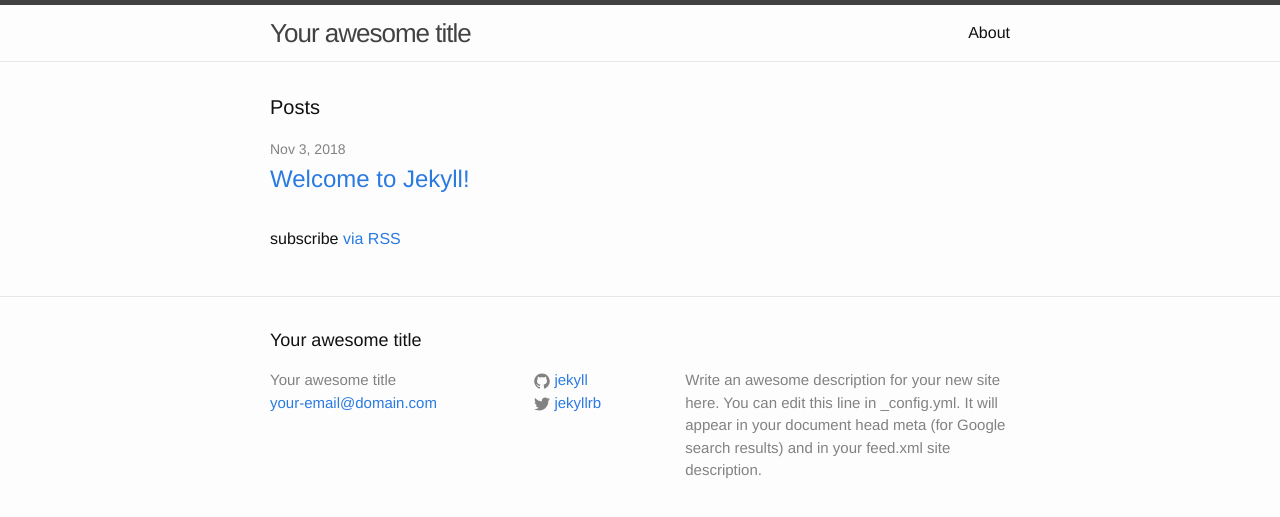
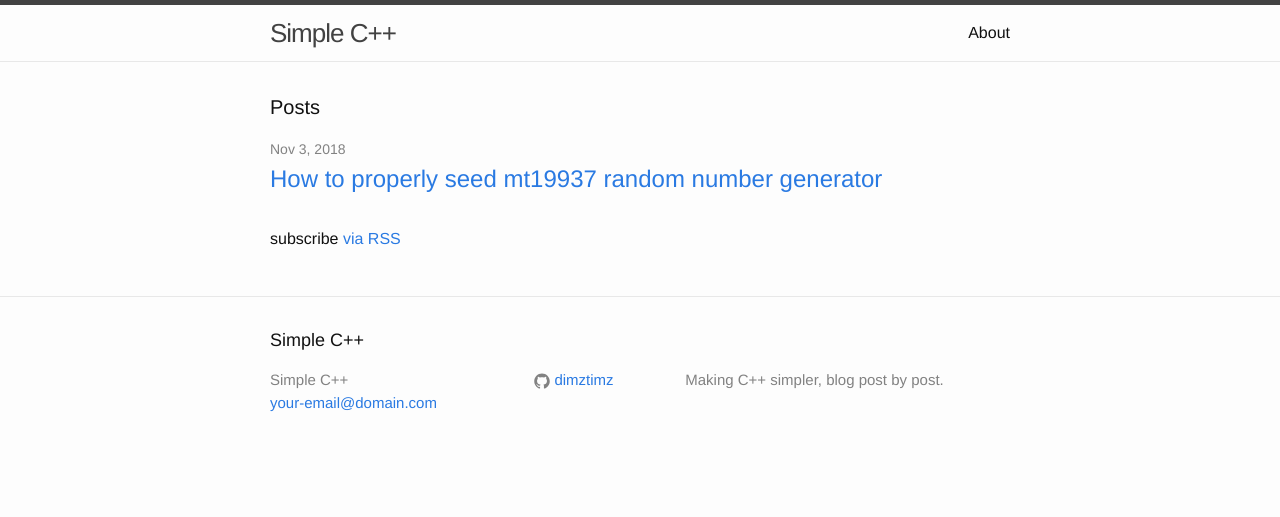
Before and after one commit to simplecxx/simplecxx.github.io, a Jekyll site: the page built from index.html, in a window 1280 px wide. Shown: the top 517 px of the page. Built offline with Jekyll 4.4.1, drawn with Linux system fonts in a browser that asks for light colours.

Commit message:
blog post on mt19937

```diff
--- a/_config.yml
+++ b/_config.yml
@@ -6,16 +6,14 @@
 # 'jekyll serve'. If you change this file, please restart the server process.
 
 # Site settings
-title: Your awesome title
+title: Simple C++
 email: your-email@domain.com
 description: > # this means to ignore newlines until "baseurl:"
-  Write an awesome description for your new site here. You can edit this
-  line in _config.yml. It will appear in your document head meta (for
-  Google search results) and in your feed.xml site description.
+  Making C++ simpler, blog post by post.
 baseurl: "" # the subpath of your site, e.g. /blog
-url: "http://yourdomain.com" # the base hostname & protocol for your site
-twitter_username: jekyllrb
-github_username:  jekyll
+url: "https://simplecxx.github.io" # the base hostname & protocol for your site
+#twitter_username: jekyllrb
+github_username:  dimztimz
 
 # Build settings
 markdown: kramdown
```
Also changed, not shown: _posts/2018-11-03-seed-mt19937.md (added, +81 -0 lines), _posts/2018-11-03-welcome-to-jekyll.markdown (deleted, +0 -25 lines).
